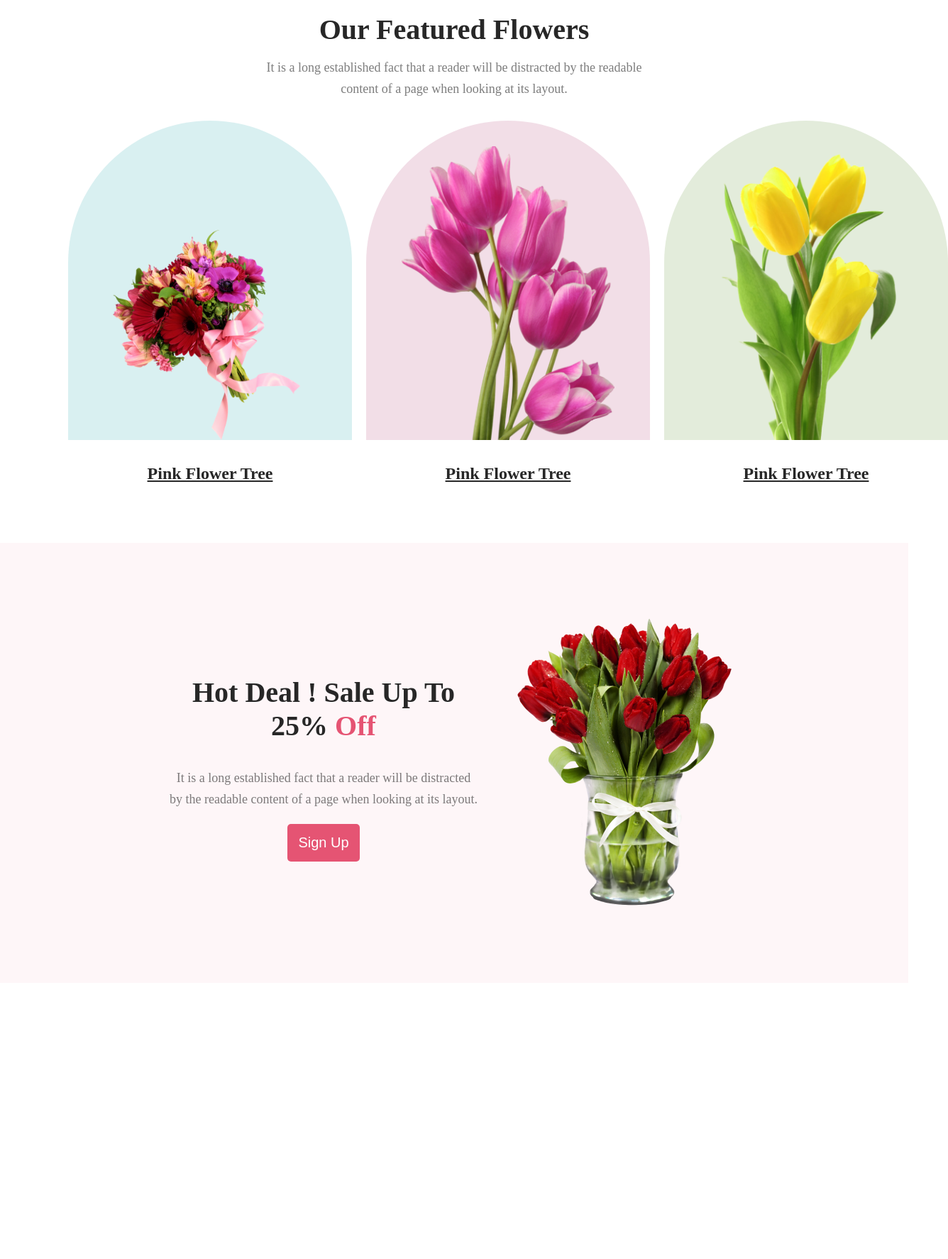
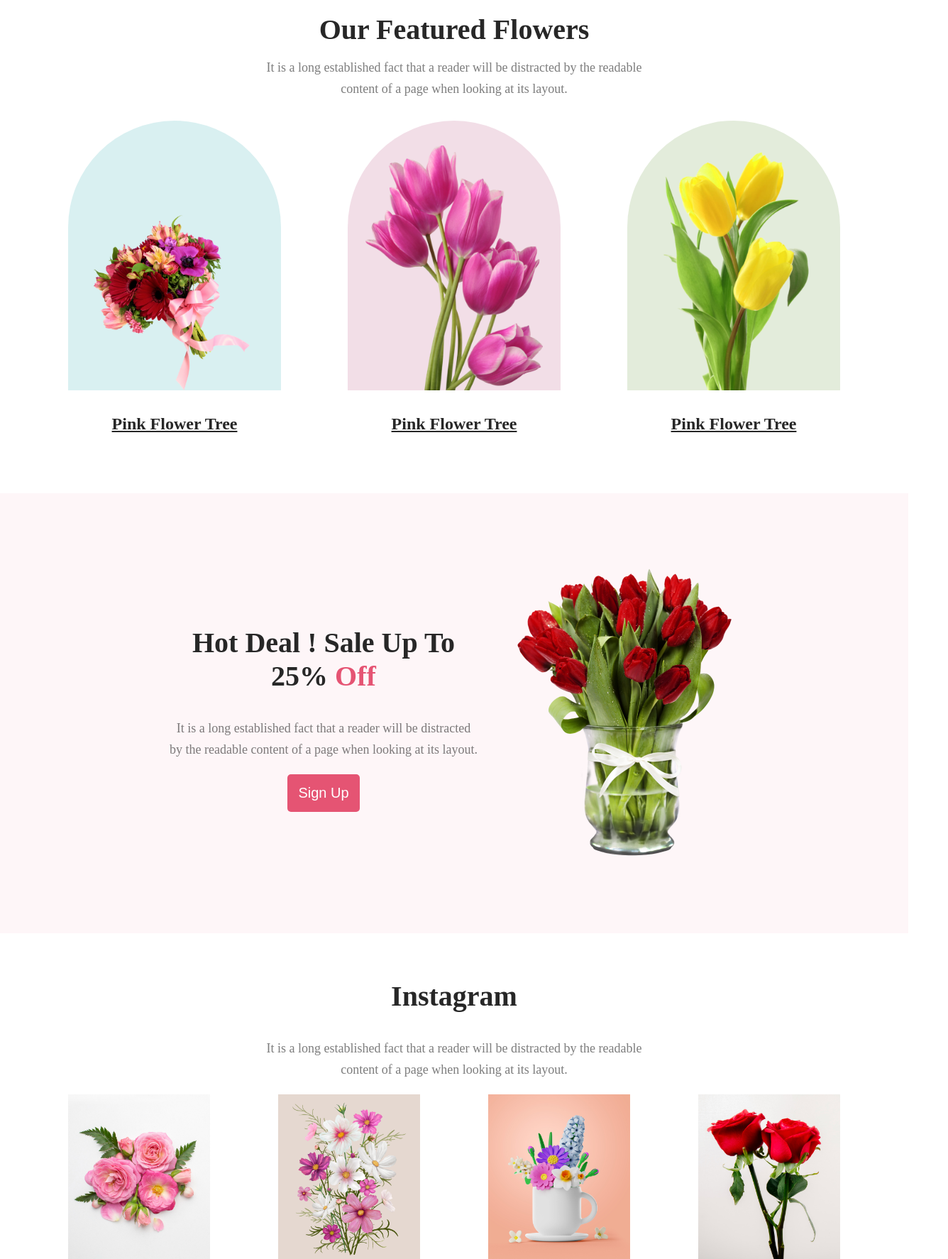
Before and after one commit to Muzahidul1/flower-shop-repo, a plain HTML site: page index.html in a window 1280 px wide. Shown: the part 994-2768 px from the top of the page at 71% size, 1336 px wide, since content can reach past the window. Before the commit the page ends 2429 px from the top, so only its background shows below. Drawn offline with Linux system fonts and the light colour scheme.

Commit message:
instagram section add

```diff
--- a/index.html
+++ b/index.html
@@ -67,35 +67,42 @@
           <h2 class="sub-heading">Our Featured Flowers</h2>
           <p class="feature-text">
             It is a long established fact that a reader will be distracted by
-            the readable <br> content of a page when looking at its layout.
+            the readable <br />
+            content of a page when looking at its layout.
           </p>
         </div>
 
         <div class="feature-images flex">
           <div class="feature">
             <figure class="feature-img-container bg-blue">
-              <img src="Flower Asset/pngwing 5.png" alt="" class="feature-img " />
+              <img
+                src="Flower Asset/pngwing 5.png"
+                alt=""
+                class="feature-img"
+              />
             </figure>
-            <h3>
-              Pink Flower Tree
-            </h3>
+            <h3>Pink Flower Tree</h3>
           </div>
 
           <div class="feature">
             <figure class="feature-img-container bg-pink">
-              <img src="Flower Asset/pngwing 6.png" alt="" class="feature-img" />
+              <img
+                src="Flower Asset/pngwing 6.png"
+                alt=""
+                class="feature-img"
+              />
             </figure>
-            <h3>
-              Pink Flower Tree
-            </h3>
+            <h3>Pink Flower Tree</h3>
           </div>
           <div class="feature">
             <figure class="feature-img-container bg-green">
-              <img class="feature-img " src="Flower Asset/pngwing 7.png" alt="">
+              <img
+                class="feature-img"
+                src="Flower Asset/pngwing 7.png"
+                alt=""
+              />
             </figure>
-            <h3>
-              Pink Flower Tree
-            </h3>
+            <h3>Pink Flower Tree</h3>
           </div>
         </div>
       </section>
@@ -112,20 +119,42 @@
                 Hot Deal ! Sale Up To 25% <span class="primary-color">Off</span>
               </h2>
               <p class="paragraph-text">
-                It is a long established fact that a reader will be distracted by the readable content of a page when looking at its layout.
+                It is a long established fact that a reader will be distracted
+                by the readable content of a page when looking at its layout.
               </p>
-              <button class="btn">
-                Sign Up
-              </button>
+              <button class="btn">Sign Up</button>
             </div>
-            <img src="Flower Asset/pngwing 8.png" alt="" class="sale-img">
+            <img src="Flower Asset/pngwing 8.png" alt="" class="sale-img" />
           </div>
         </div>
       </section>
 
       <!-- hot deal sale section end  -->
 
-
+      <!-- instagram section starts -->
+      <section class="container text-center">
+        <div class="instagram">
+          <div class="instagram-text">
+            <h2 class="sub-heading">Instagram</h2>
+            <p class="paragraph-text">
+              It is a long established fact that a reader will be distracted by
+              the readable <br> content of a page when looking at its layout.
+            </p>
+          </div>
+          <div class="instagram-images flex">
+            <img src="Flower Asset/Flower 01.png" alt="" class="instagram-img" /><img
+              src="Flower Asset/Rectangle 4.png"
+              alt=""
+              class="instagram-img"
+            /><img src="Flower Asset/Rectangle 5.png" alt="" class="instagram-img" /><img
+              src="Flower Asset/Rectangle 6.png"
+              alt=""
+              class="instagram-img"
+            />
+          </div>
+        </div>
+      </section>
+      <!-- instagram section end -->
     </main>
 
     <!-- main section end -->
--- a/style.css
+++ b/style.css
@@ -152,12 +152,12 @@
 
 .feature-images{
   align-items: flex-end;
-  gap: 20px;
+  gap: 10px;
 }
 
 .feature-img-container{
-  width: 400px;
-  height: 450px;
+  width: 300px;
+  height: 380px;
   border-radius: 300px 300px 0 0;
   display: flex;
   justify-content: center;
@@ -165,7 +165,7 @@
 }
 
 .feature-img{
-  width: 300px;
+  width: 250px;
   /* height: 300px; */
 }
 
@@ -219,3 +219,12 @@
 }
 
 /* sale section style end */
+
+
+/* instagram section style starts */
+
+.instagram-img{
+  width: 200px;
+}
+
+/* instagram section style starts */
```
